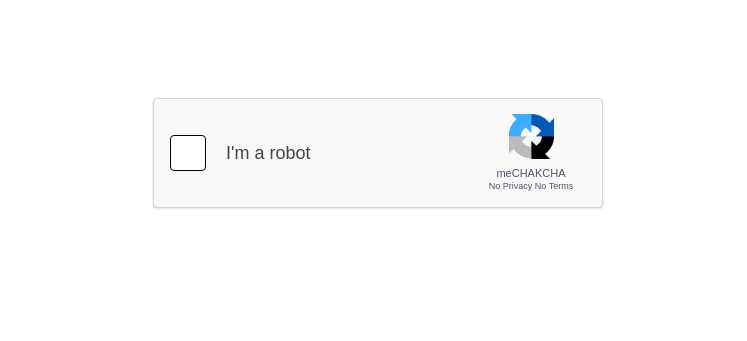
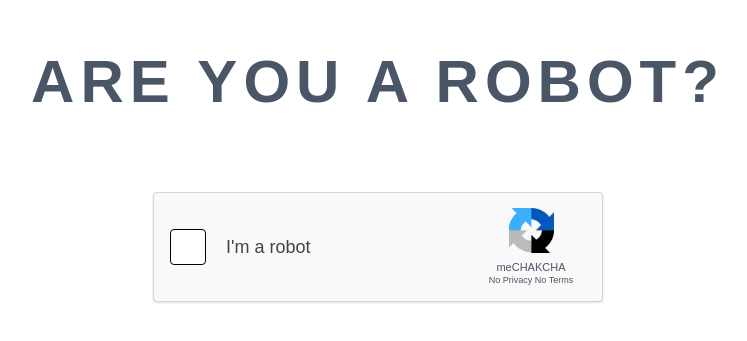
Before and after one commit to harumaki1220/Are-you-a-robot, a Next.js app: page /start in a window 1280 px wide. Shown: the part 247-588 px from the top of the page, without its empty margins (262-1009 px from the left). Built offline with nearby package versions, Linux system fonts and the light colour scheme.

Commit message:
feat:チェックマークを押すと画像選択が表示されるように変更

```diff
--- a/src/components/RecaptchaBox.tsx
+++ b/src/components/RecaptchaBox.tsx
@@ -47,11 +47,33 @@ const RecaptchaBox = () => {
 
 
   return (
+    <div className="min-h-screen flex flex-col items-center justify-center bg-white transition-all duration-500">
+      {/* タイトル（captcha表示時は上に移動） */}
+      <h1
+        className={`
+          text-5xl
+          md:text-6xl
+          font-extrabold
+          tracking-widest
+          text-gray-600
+          select-none
+          transition-all duration-500 ease-out
+          ${status === "captcha"
+            ? "absolute top-6 left-1/2 -translate-x-1/2"
+            : "mb-20"
+          }
+        `}
+      >
+        ARE YOU A ROBOT?
+      </h1>
+
+      {/* チェックボックスと画像選択 */}
       <div className="relative">
         {/* チェックボックス */}
         <button
           onClick={handleClick}
           className="
+            relative
             flex
             items-center
             gap-5
@@ -108,6 +130,7 @@ const RecaptchaBox = () => {
           </div>
         )}
       </div>
+    </div>
   );
 };
 
```
Lines whose indentation alone changed are shown as unchanged.
